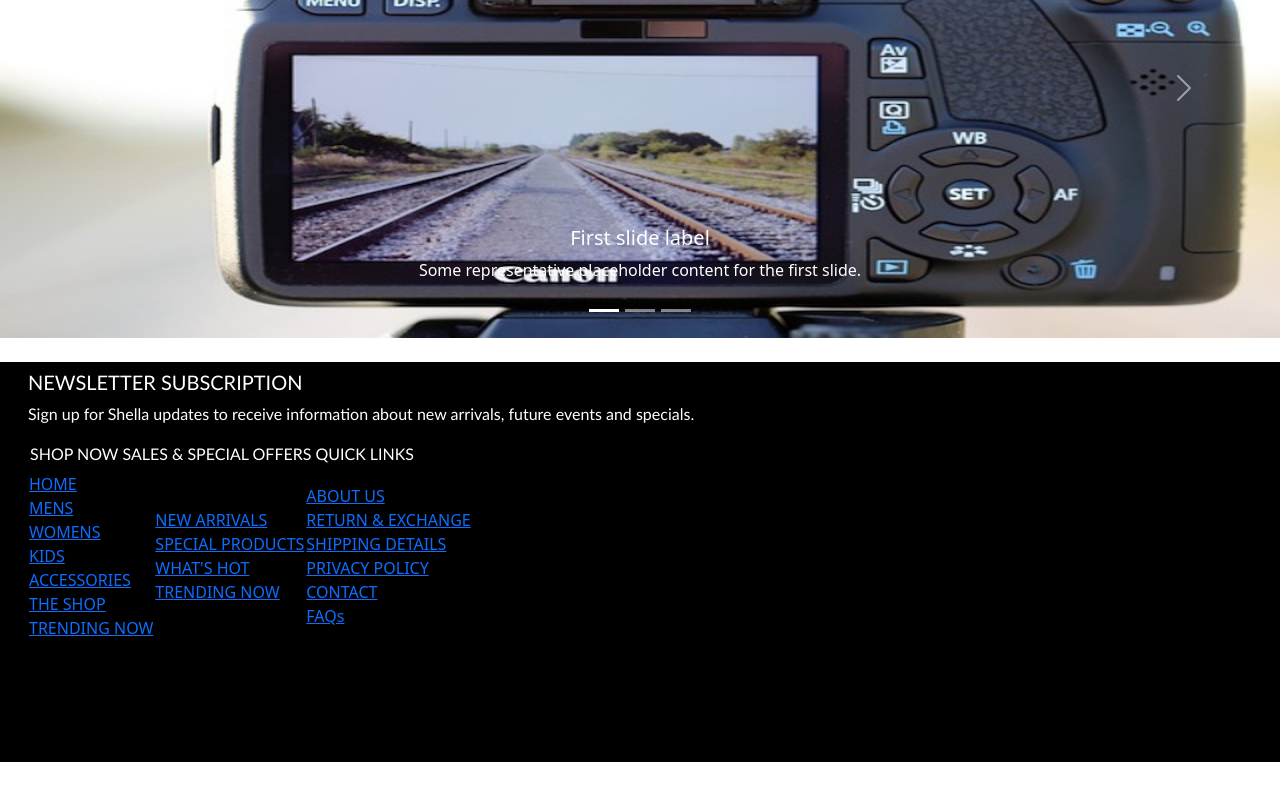
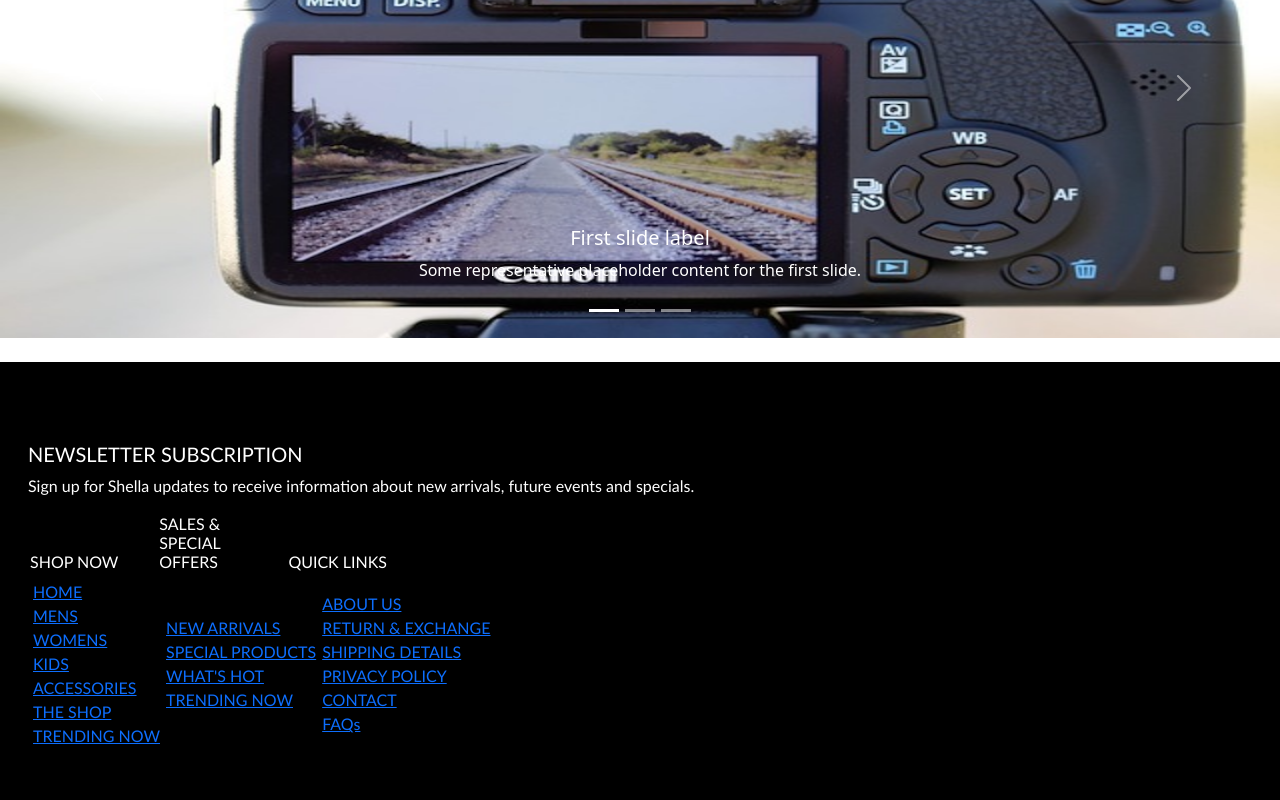
Before and after one commit to WaleedJaved3/practice, a plain HTML site: page index.html in a window 1280 px wide. Shown: the part 3085-3885 px from the top of the page. Before the commit the page ends 3847 px from the top, so only its background shows below. Drawn offline with nearby package versions, Linux system fonts and the light colour scheme.

Commit message:
is it done?
Yes

```diff
--- a/index.css
+++ b/index.css
@@ -100,9 +100,9 @@ button{
 } */
 
 footer{
-    height: 400px;
+    height: 800px;
     background-color: #000000;
-    padding:8px 0px 30px;
+    padding:80px 0px 30px;
 
 }
 footer div{
@@ -125,13 +125,17 @@ footer h6{
     font-weight:2px;
     /* margin-left: 0px; */
     /* margin-right:2px; */
-    display: inline-block;
-    font-family: 'Gill Sans', 'Gill Sans MT', Calibri, 'Trebuchet MS', sans-serif;
+     width: 10%;
+     display: inline-block;
+    /*flex-direction: row; */
+    font-family: 'Calibri';
     margin-inline: 2px ;
 }
 footer td{
     color: #ffffff;
-    text-decoration:none;
+    width:auto;
+    padding-left: 5px;
+    font-family:'Calibri' ;
     font-weight:2px;
 }
 /* footer {
--- a/index.html
+++ b/index.html
@@ -339,7 +339,7 @@
             <h6>SHOP NOW</h6>
           </tr>
           <tr>
-            <h6>SALES & SPECIAL OFFERS</h6>
+            <h6>SALES & SPECIAL <br>OFFERS</h6>
           </tr>
           <tr>
             <h6>QUICK LINKS</h6>
```
